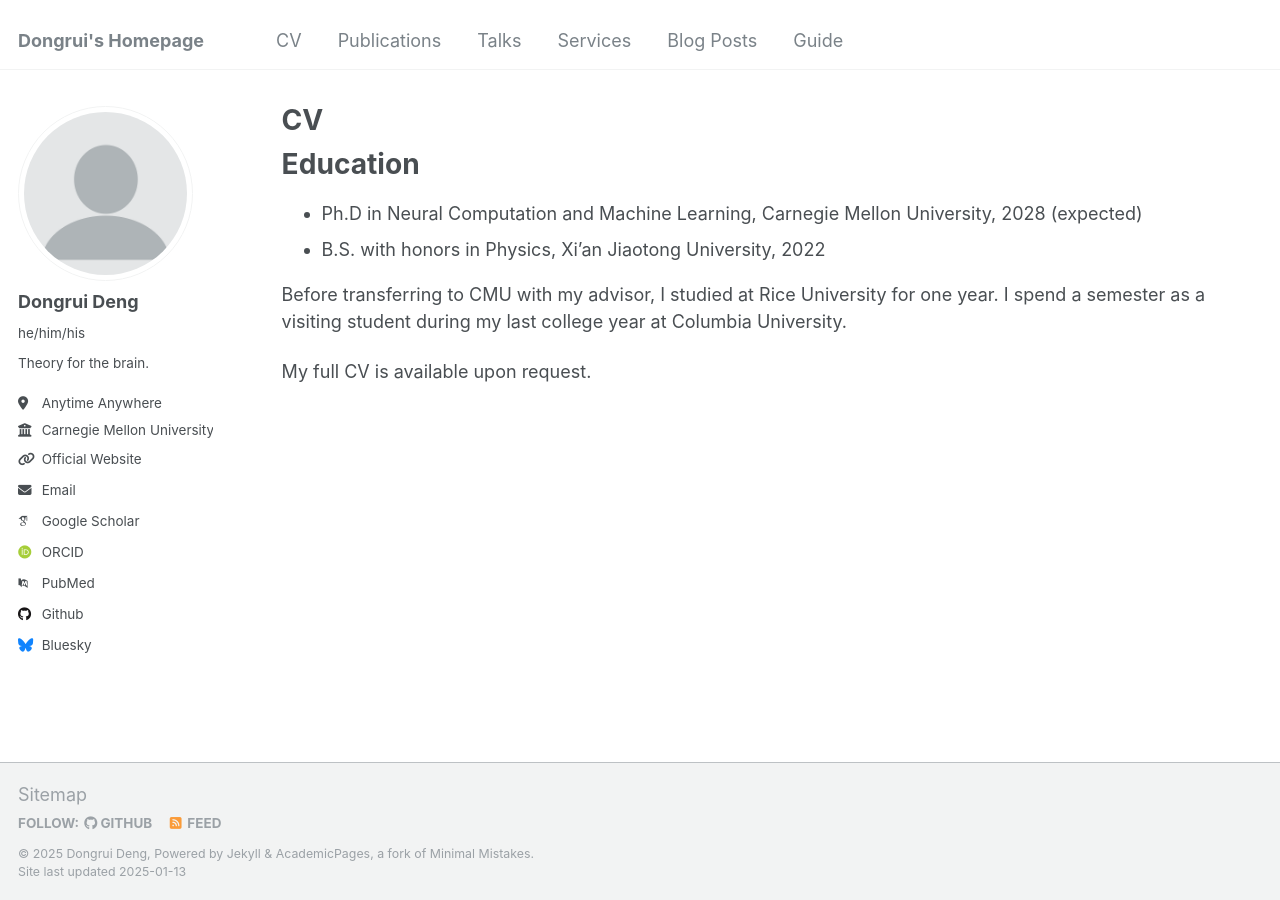
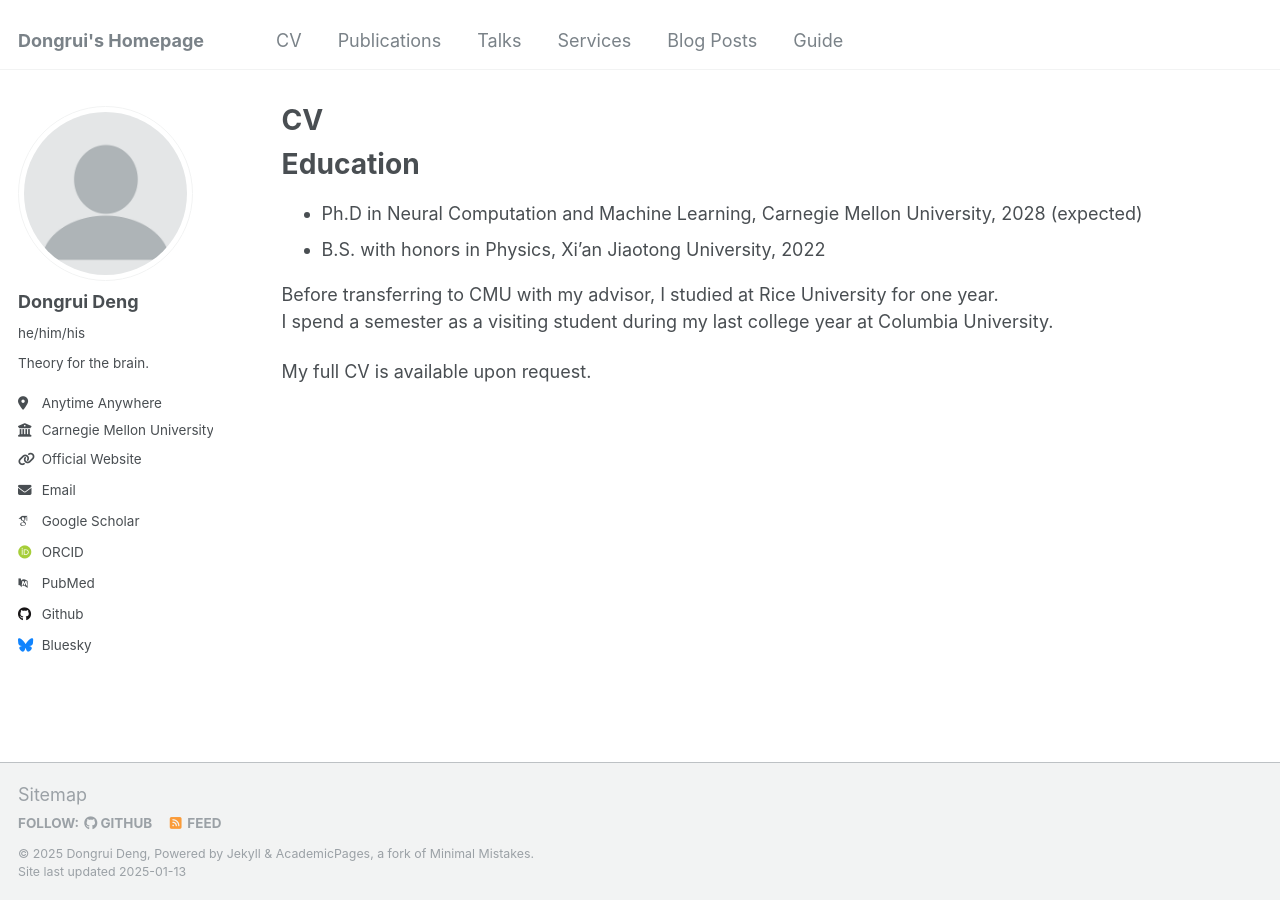
Before and after one commit to dongruid/dongruid.github.io, a Jekyll site: the page built from _pages/cv.md, in a window 1280 px wide. Built offline with Jekyll 4.4.1, drawn with Linux system fonts in a browser that asks for light colours; some web fonts are replaced.

Commit message:
Update cv.md

```diff
--- a/_pages/cv.md
+++ b/_pages/cv.md
@@ -14,7 +14,7 @@ Education
 * Ph.D in Neural Computation and Machine Learning, Carnegie Mellon University, 2028 (expected)
 * B.S. with honors in Physics, Xi'an Jiaotong University, 2022
 
-Before transferring to CMU with my advisor, I studied at Rice University for one year.
+Before transferring to CMU with my advisor, I studied at Rice University for one year. \\
 I spend a semester as a visiting student during my last college year at Columbia University.
 
 My full CV is available upon request.
```
